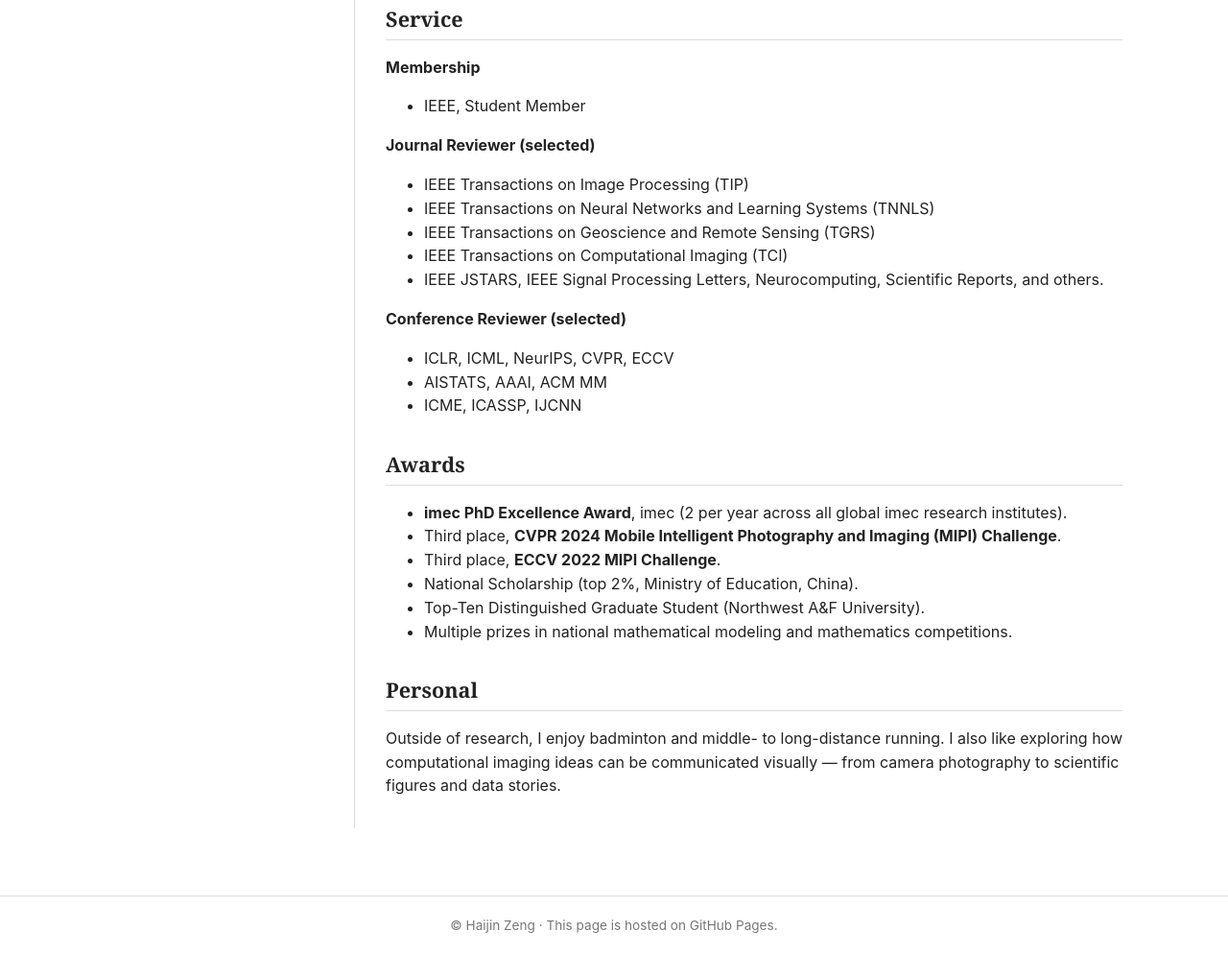
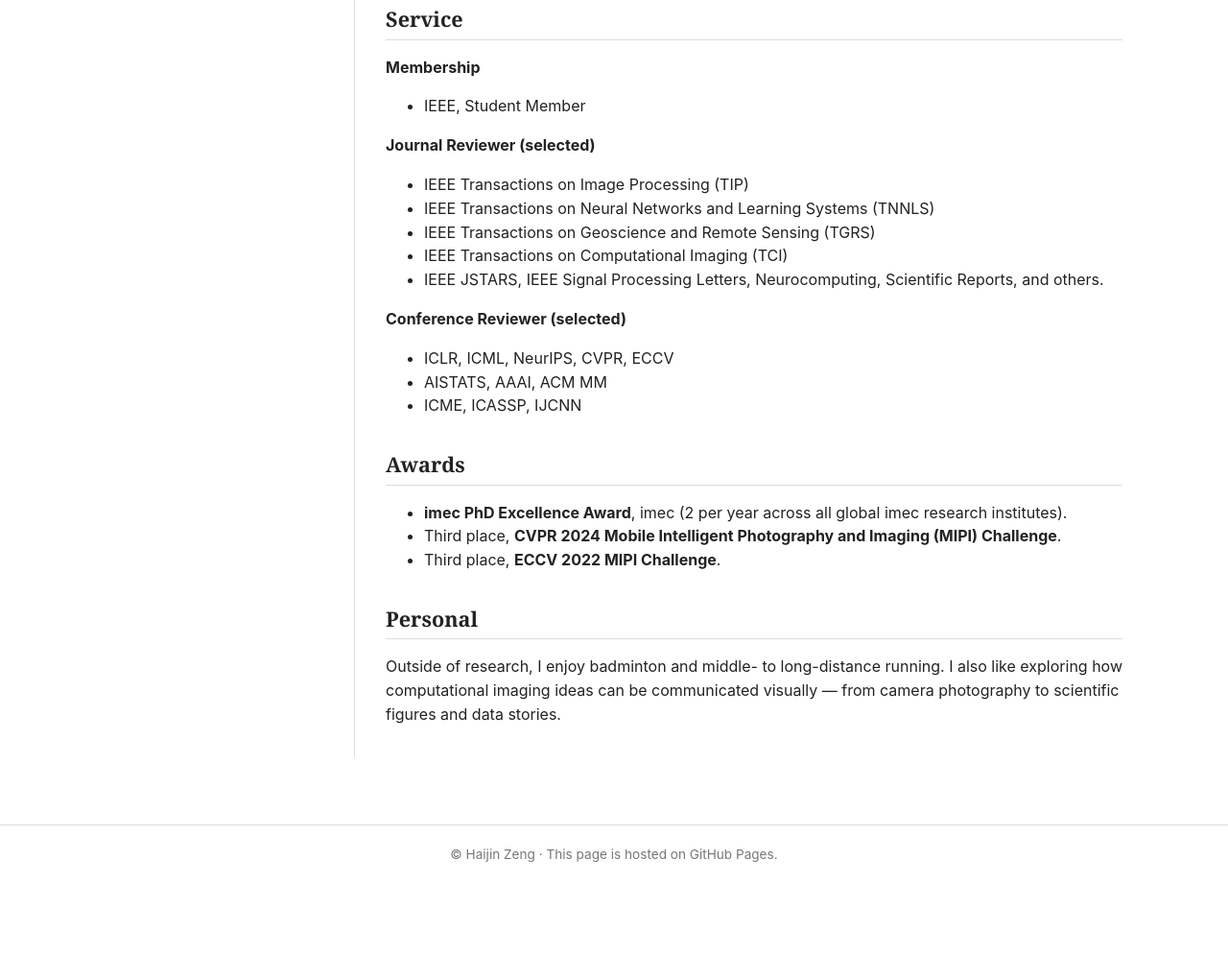
Before and after one commit to NavyZeng/zenghaijin_harvard, a plain HTML site: page index.html in a window 1280 px wide. Shown: the part 3626-4621 px from the top of the page at 96% size. After the commit the page ends 4547 px from the top, so only its background shows below. Drawn offline with Linux system fonts and the light colour scheme.

Commit message:
Update index.html

```diff
--- a/index.html
+++ b/index.html
@@ -653,9 +653,9 @@
           <li><strong>imec PhD Excellence Award</strong>, imec (2 per year across all global imec research institutes).</li>
           <li>Third place, <strong>CVPR 2024 Mobile Intelligent Photography and Imaging (MIPI) Challenge</strong>.</li>
           <li>Third place, <strong>ECCV 2022 MIPI Challenge</strong>.</li>
-          <li>National Scholarship (top 2%, Ministry of Education, China).</li>
+          <!-- <li>National Scholarship (top 2%, Ministry of Education, China).</li>
           <li>Top-Ten Distinguished Graduate Student (Northwest A&amp;F University).</li>
-          <li>Multiple prizes in national mathematical modeling and mathematics competitions.</li>
+          <li>Multiple prizes in national mathematical modeling and mathematics competitions.</li> -->
         </ul>
       </section>
 
```
